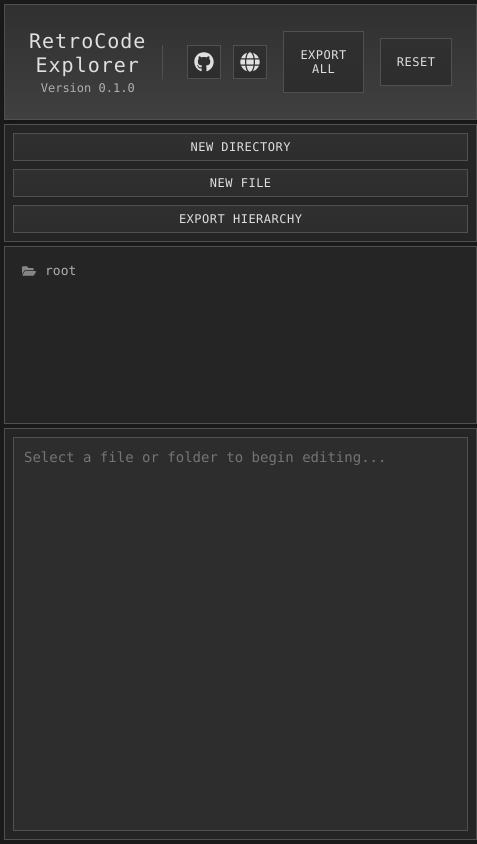
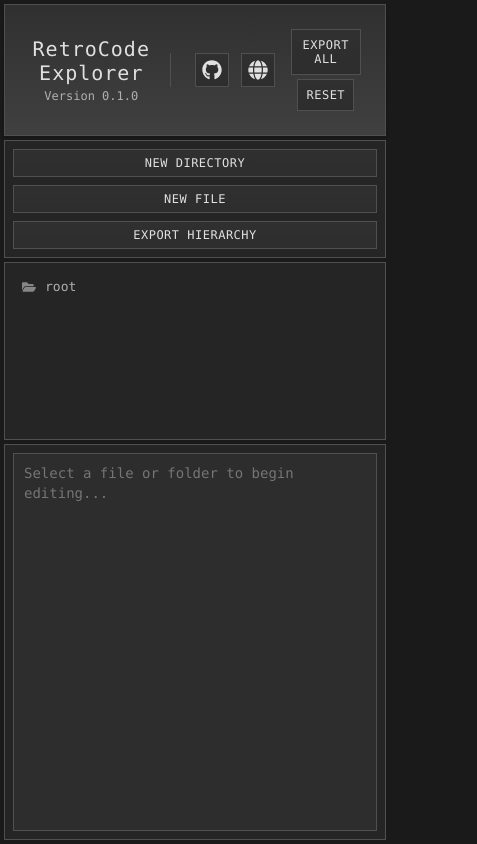
Before and after one commit to gabecoatess/retrocode-explorer, a React (Create React App) app in the folder retrocode/: page / in a window 390 px wide. Shown: the whole page, 477 px wide, since content can reach past the window. Built offline with nearby package versions, Linux system fonts and the light colour scheme.

Commit message:
Update TopBar.css

```diff
--- a/retrocode/src/components/TopBar/TopBar.css
+++ b/retrocode/src/components/TopBar/TopBar.css
@@ -72,6 +72,11 @@
 		width: 100%;
 	}
 
+	.header-right {
+			gap: 4px;
+			flex-direction: column;
+		}
+
 	.header-info {
 		text-align: center;
 	}
@@ -81,7 +86,7 @@
 	}
 
 	button {
-		padding: 16px;
+		padding: 8px;
 	}
 }
 
```
